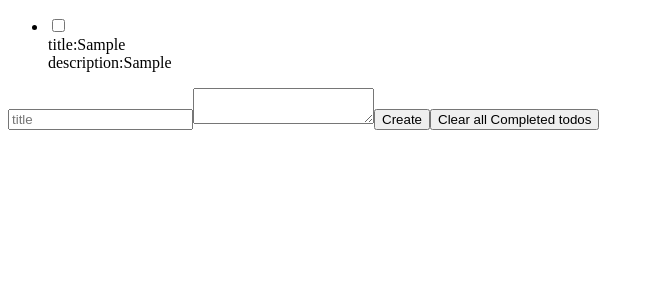
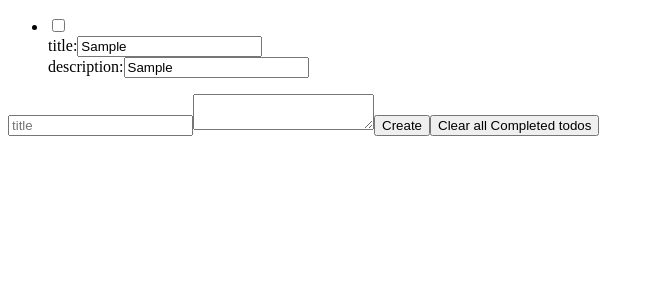
Before and after one commit to mrigorir/react-todo-app, a React (Create React App) app: page / in a window 1280 px wide. Both pictures are taken after typing "Sample", "Sample" into the empty fields and a click on the button "Create". Shown: the top 300 px of the page, without its empty margins (0-654 px from the left). Built offline with nearby package versions, Linux system fonts and the light colour scheme.

Commit message:
Create edit feature

```diff
--- a/src/components/todos/Form.js
+++ b/src/components/todos/Form.js
@@ -1,6 +1,6 @@
 import React, { useRef, useState } from 'react';
 import { useDispatch } from 'react-redux';
-import { setTodoAction } from '../../redux/todos/todos';
+import { setTodoAction, clearCompletedAction } from '../../redux/todos/todos';
 
 function Form() {
   const titleRef = useRef();
@@ -34,7 +34,7 @@ function Form() {
         required
       />
       <button type="submit"> Create </button>
-      <button type="button"> Clear all Completed todos </button>
+      <button type="button" onClick={() => dispatch(clearCompletedAction())}> Clear all Completed todos </button>
     </form>
   );
 }
--- a/src/components/todos/Todo.js
+++ b/src/components/todos/Todo.js
@@ -1,25 +1,39 @@
-import React from 'react';
+import React, { useState, useRef } from 'react';
 import { useDispatch } from 'react-redux';
 import PropTypes from 'prop-types';
-import { toggleTodoAction } from '../../redux/todos/todos';
+import { toggleTodoAction, editTodoAction } from '../../redux/todos/todos';
 
 function Todo({
   id, title, description, completed,
 }) {
   const dispatch = useDispatch();
+  const titleRef = useRef();
+  const descRef = useRef();
+  const [edtiTitle, setEditTitle] = useState(title);
+  const [editDesc, setEditDesc] = useState(description);
+
+  const handleValues = () => {
+    setEditTitle(titleRef.current.value);
+    setEditDesc(descRef.current.value);
+  };
+
+  const handleKey = (e) => {
+    if (e.key === 'Enter') dispatch(editTodoAction(id, edtiTitle, editDesc));
+  };
+
   return (
     <li id={id}>
       <input type="checkbox" checked={completed} onChange={() => dispatch(toggleTodoAction(id))} />
       <br />
-      <span>
+      <label htmlFor="title">
         title:
-        {title}
-      </span>
+        <input type="text" ref={titleRef} value={edtiTitle} onChange={handleValues} onKeyPress={handleKey} />
+      </label>
       <br />
-      <span>
+      <label htmlFor="description">
         description:
-        {description}
-      </span>
+        <input type="text" ref={descRef} value={editDesc} onChange={handleValues} onKeyPress={handleKey} />
+      </label>
     </li>
   );
 }
--- a/src/redux/todos/todos.js
+++ b/src/redux/todos/todos.js
@@ -3,8 +3,10 @@ import { v4 as uuidv4 } from 'uuid';
 const GET_TODOS = 'app/todos/GET_TODOS';
 const SET_TODO = 'app/todos/SET_TODO';
 const TOGGLE_TODO = 'app/todos/TOGGLE_TODO';
+const CLEAR_COMPLETED = 'app/todos/CLEAR_COMPLETED';
+const EDIT_TODO = 'app/todos/EDIT_TODO';
 let newTodos = '';
-let toggledTodo = '';
+let todo = '';
 
 const getTodosAction = (storedTodos) => ({
   type: GET_TODOS,
@@ -26,6 +28,19 @@ const toggleTodoAction = (id) => ({
   payload: id,
 });
 
+const editTodoAction = (id, title, description) => ({
+  type: EDIT_TODO,
+  payload: {
+    id,
+    title,
+    description,
+  },
+});
+
+const clearCompletedAction = () => ({
+  type: CLEAR_COMPLETED,
+});
+
 const todosReducer = (state = [], action) => {
   switch (action.type) {
     case SET_TODO:
@@ -34,14 +49,23 @@ const todosReducer = (state = [], action) => {
       return [...state, ...action.payload];
     case TOGGLE_TODO:
       newTodos = [...state];
-      toggledTodo = newTodos.find((todo) => todo.id === action.payload);
-      toggledTodo.completed = !toggledTodo.completed;
+      todo = newTodos.find((todo) => todo.id === action.payload);
+      todo.completed = !todo.completed;
       return [...newTodos];
+    case EDIT_TODO:
+      newTodos = [...state];
+      todo = newTodos.find((todo) => todo.id === action.payload.id);
+      todo.title = action.payload.title;
+      todo.description = action.payload.description;
+      return [...newTodos];
+    case CLEAR_COMPLETED:
+      return [...state.filter((todos) => todos.completed === false)];
     default:
       return state;
   }
 };
 
 export {
-  setTodoAction, getTodosAction, toggleTodoAction, todosReducer,
+  setTodoAction, getTodosAction, toggleTodoAction,
+  editTodoAction, clearCompletedAction, todosReducer,
 };
```
